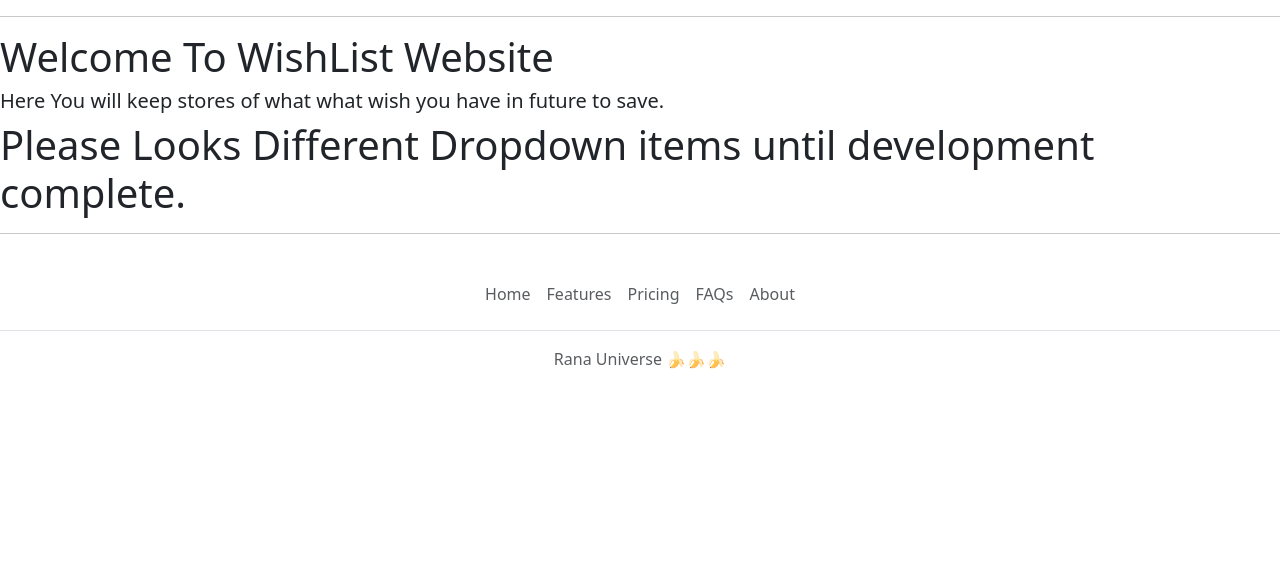
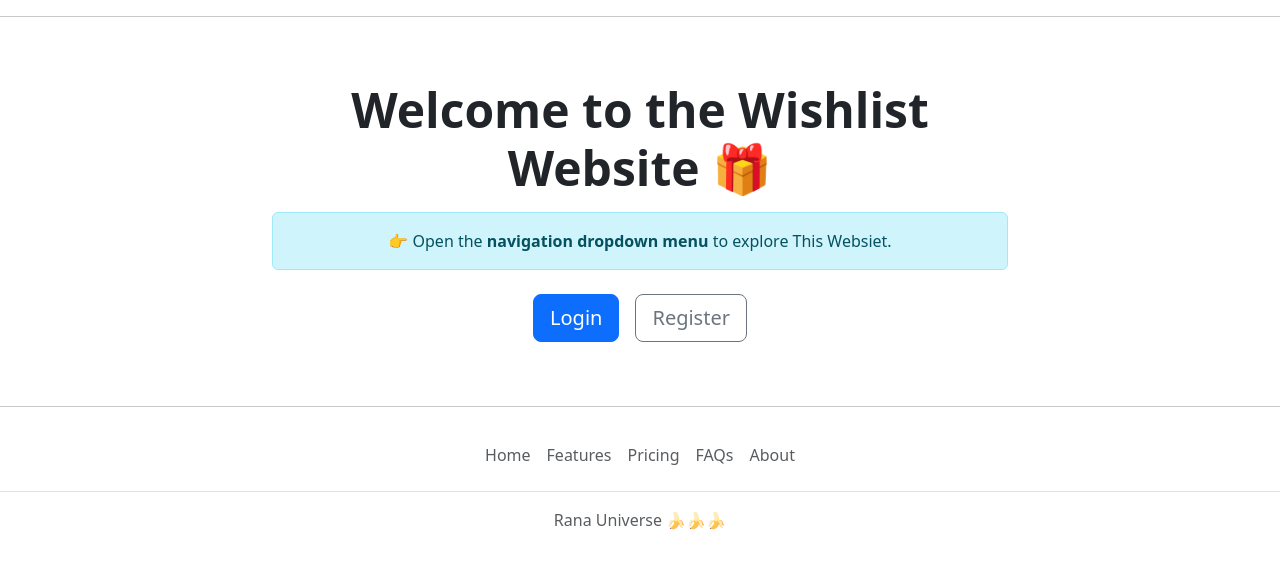
Before and after one commit to RanaUniverse/wishlist_web_app, a Python web app: template blueprints/general/templates/general/index.html in a window 1280 px wide. Shown: the part 78-647 px from the top of the page. Run offline with Jinja, Linux system fonts and the light colour scheme; the template is opened without the code that fills it, so the values that code supplies are empty.

Commit message:
little improvement on the profile index and wish item add page

```diff
--- a/blueprints/general/templates/general/index.html
+++ b/blueprints/general/templates/general/index.html
@@ -3,20 +3,38 @@ This is the file
 blueprints/general/templates/general/index.html
 i will write this for make the home page
 #}
-
 {% extends 'base_file.html' %}
-
 
 {% block my_title %}
 Wishlist Website
 {% endblock %}
 
-
 {% block my_content %}
 
-<h1>Welcome To WishList Website</h1>
-<h5>Here You will keep stores of what what wish you have in future to save.</h5>
+<div class="container py-5">
+    <div class="row justify-content-center">
+        <div class="col-lg-8 text-center">
 
-<h1>Please Looks Different Dropdown items until development complete.</h1>
+            <h1 class="display-5 fw-bold mb-3">
+                Welcome to the Wishlist Website 🎁
+            </h1>
+
+
+            <div class="alert alert-info" role="alert">
+                👉 Open the <strong>navigation dropdown menu</strong> to explore This Websiet.
+            </div>
+
+            <div class="d-flex justify-content-center gap-3 mt-4">
+                <a href="{{ url_for('auth_bp.login') }}" class="btn btn-primary btn-lg">
+                    Login
+                </a>
+                <a href="{{ url_for('auth_bp.register') }}" class="btn btn-outline-secondary btn-lg">
+                    Register
+                </a>
+            </div>
+
+        </div>
+    </div>
+</div>
 
 {% endblock %}
--- a/templates/partials/_footer.html
+++ b/templates/partials/_footer.html
@@ -4,7 +4,7 @@ this file i will try to keep the footer section of my web page
 #}
 
 
-<footer class="py-3 my-4">
+<footer class="py-1 my-4">
     <ul class="nav justify-content-center border-bottom pb-3 mb-3">
         <li class="nav-item">
             <a href="#" class="nav-link px-2 text-body-secondary">
```
Also changed, not shown: blueprints/general/templates/general/profile_page.html (+6 -8 lines), blueprints/wishlist/templates/wishlist/one_wish_item.html (+7 -0 lines).
